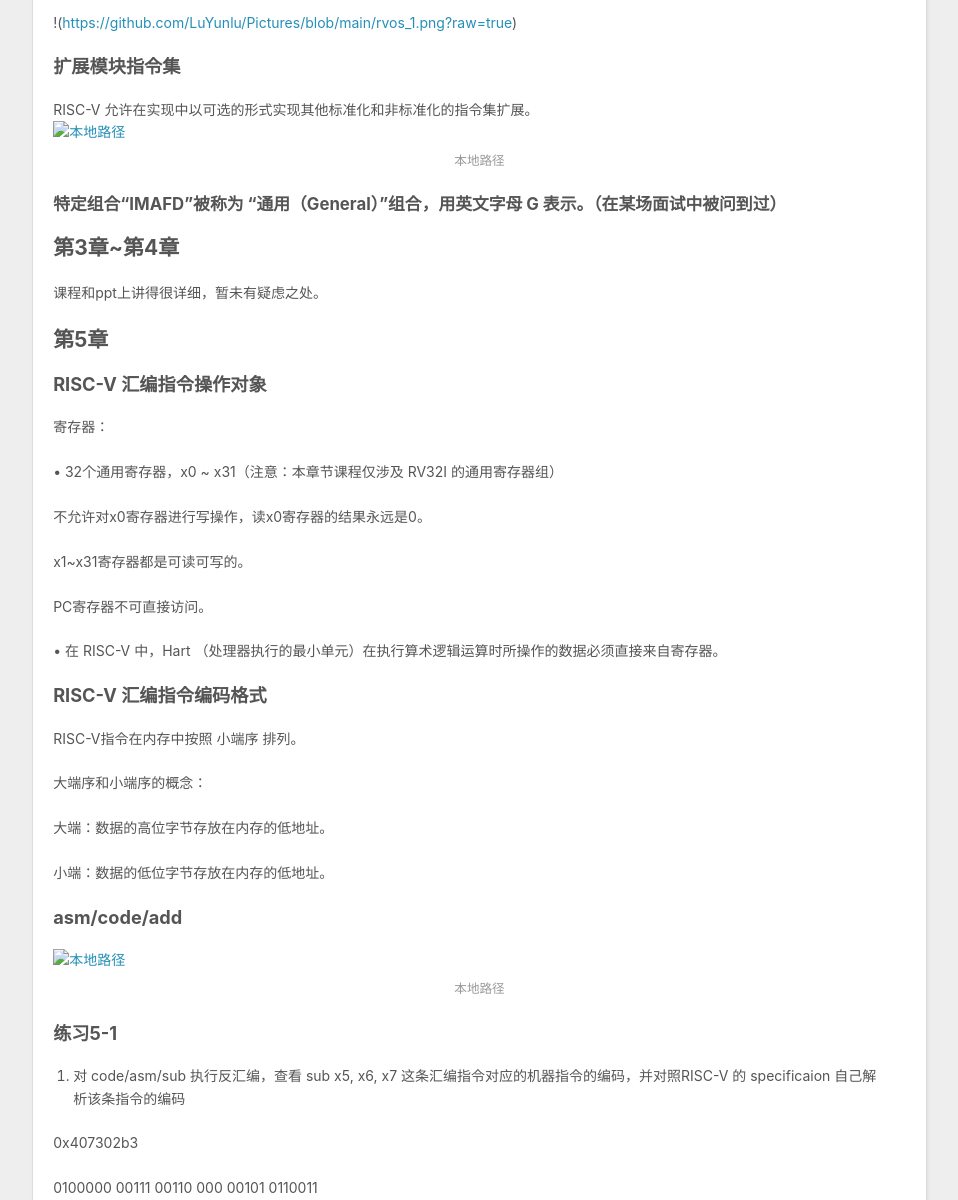
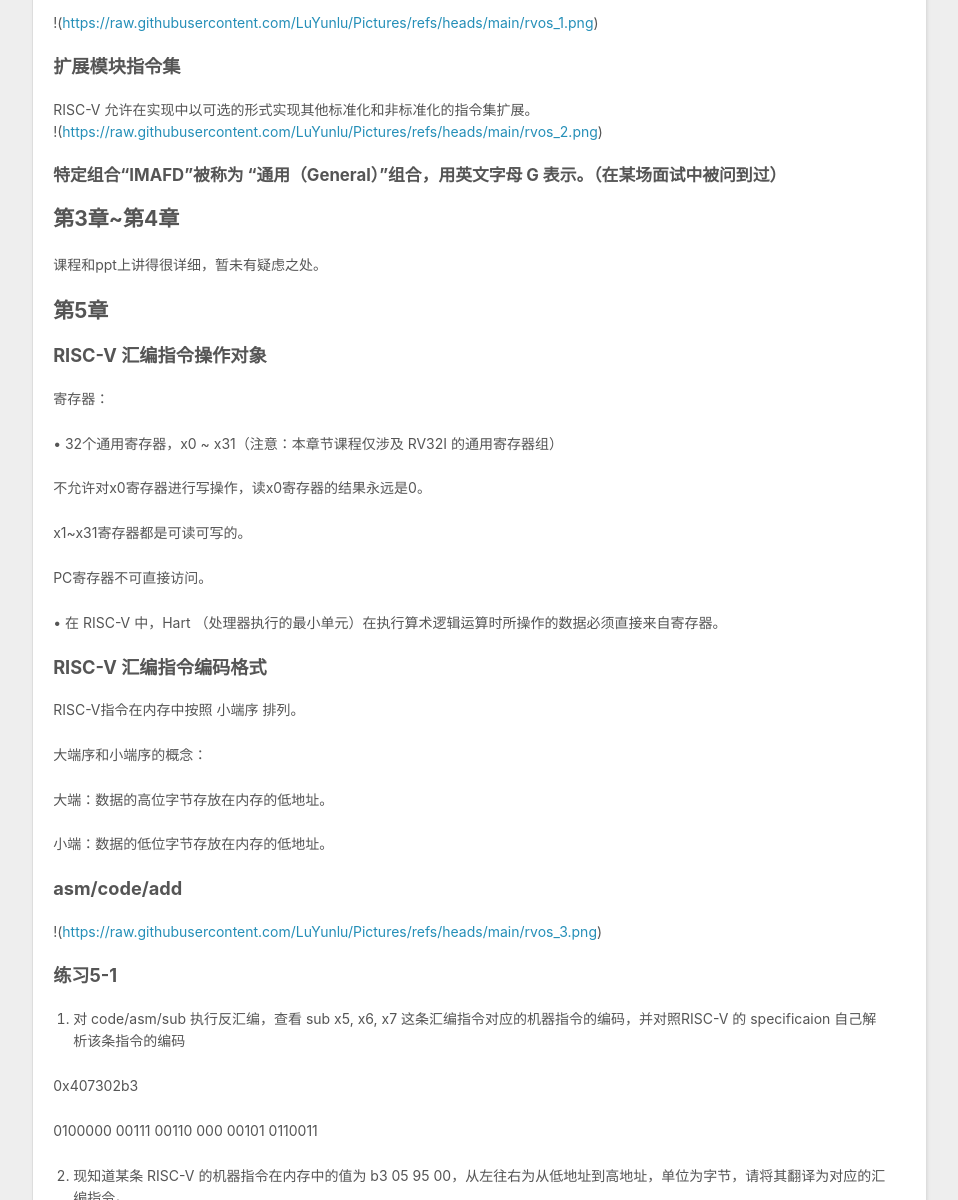
Before and after one commit to LuYunlu/LuYunlu.github.io, a plain HTML site: page 2024/11/16/Learning——Develop RISC-V OS（PLCT Mr.Wang）/index.html in a window 1280 px wide. Shown: the part 2520-3720 px from the top of the page, without its empty margins (8-966 px from the left). Drawn offline with Linux system fonts and the light colour scheme.

Commit message:
Site updated: 2024-11-23 22:10:20

```diff
--- a/2024/11/16/Learning——Develop RISC-V OS（PLCT Mr.Wang）/index.html
+++ b/2024/11/16/Learning——Develop RISC-V OS（PLCT Mr.Wang）/index.html
@@ -13,13 +13,10 @@
 <meta property="og:site_name" content="Hexo">
 <meta property="og:description" content="第0章下载源码git clone https:&#x2F;&#x2F;gitee.com&#x2F;unicornx&#x2F;riscv-operating-system-mooc.git 运行环境推荐使用 Ubuntu 20.04，Ubuntu 20.04 是目前最新的 Ubuntu 长期稳定发行版，在这个环境下安装运行环境也最简单。 有些同学向汪老师反映希望仍然使用Ubuntu 18.04，因为 Ubunt 18.04 的官方源还">
 <meta property="og:locale" content="en_US">
-<meta property="og:image" content="http://example.com/.%5Cwangpic%5Crvos_2.png">
-<meta property="og:image" content="http://example.com/.%5Cwangpic%5Crvos_3.png">
 <meta property="article:published_time" content="2024-11-16T03:07:43.000Z">
-<meta property="article:modified_time" content="2024-11-23T14:06:48.543Z">
+<meta property="article:modified_time" content="2024-11-23T14:10:10.866Z">
 <meta property="article:author" content="John Doe">
 <meta name="twitter:card" content="summary">
-<meta name="twitter:image" content="http://example.com/.%5Cwangpic%5Crvos_2.png">
 
     <link rel="alternate" href="/atom.xml" title="Hexo" type="application/atom+xml">
 
@@ -137,8 +134,8 @@ $ cd $HOME/ws
 <p>冯诺依曼架构（学计组时都是以冯诺依曼架构入门）：<br>指令和数据不加区别地存储在存储器中，经由同一个总线传输。优点是总线开销小，控制逻辑实现更简单；缺点是执行效率低。大型的服务器、台式机用冯诺依曼架构。</p>
 <h2 id="第2章"><a href="#第2章" class="headerlink" title="第2章"></a>第2章</h2><h3 id="模块化的-ISA"><a href="#模块化的-ISA" class="headerlink" title="模块化的 ISA"></a>模块化的 ISA</h3><p>模块化 ISA的定义: 由 1 个基本整数指令集 + 多个可选的扩展指令集组成。基础指令集是固定的，永远不会改变。</p>
 <h3 id="基本整数（Integer）指令集"><a href="#基本整数（Integer）指令集" class="headerlink" title="基本整数（Integer）指令集"></a>基本整数（Integer）指令集</h3><p>基本整数（Integer）指令集是唯一强制要求实现的基础指令集，其他指令集都是可选的扩展模块。</p>
-<p>!(<a target="_blank" rel="noopener" href="https://github.com/LuYunlu/Pictures/blob/main/rvos_1.png?raw=true">https://github.com/LuYunlu/Pictures/blob/main/rvos_1.png?raw=true</a>)</p>
-<h3 id="扩展模块指令集"><a href="#扩展模块指令集" class="headerlink" title="扩展模块指令集"></a>扩展模块指令集</h3><p>RISC-V 允许在实现中以可选的形式实现其他标准化和非标准化的指令集扩展。<br><img src="/.%5Cwangpic%5Crvos_2.png" alt="本地路径"></p>
+<p>!(<a target="_blank" rel="noopener" href="https://raw.githubusercontent.com/LuYunlu/Pictures/refs/heads/main/rvos_1.png">https://raw.githubusercontent.com/LuYunlu/Pictures/refs/heads/main/rvos_1.png</a>)</p>
+<h3 id="扩展模块指令集"><a href="#扩展模块指令集" class="headerlink" title="扩展模块指令集"></a>扩展模块指令集</h3><p>RISC-V 允许在实现中以可选的形式实现其他标准化和非标准化的指令集扩展。<br>!(<a target="_blank" rel="noopener" href="https://raw.githubusercontent.com/LuYunlu/Pictures/refs/heads/main/rvos_2.png">https://raw.githubusercontent.com/LuYunlu/Pictures/refs/heads/main/rvos_2.png</a>)</p>
 <h4 id="特定组合“IMAFD”被称为-“通用（General）”组合，用英文字母-G-表示。（在某场面试中被问到过）"><a href="#特定组合“IMAFD”被称为-“通用（General）”组合，用英文字母-G-表示。（在某场面试中被问到过）" class="headerlink" title="特定组合“IMAFD”被称为 “通用（General）”组合，用英文字母 G 表示。（在某场面试中被问到过）"></a>特定组合“IMAFD”被称为 “通用（General）”组合，用英文字母 G 表示。（在某场面试中被问到过）</h4><h2 id="第3章-第4章"><a href="#第3章-第4章" class="headerlink" title="第3章~第4章"></a>第3章~第4章</h2><p>课程和ppt上讲得很详细，暂未有疑虑之处。</p>
 <h2 id="第5章"><a href="#第5章" class="headerlink" title="第5章"></a>第5章</h2><h3 id="RISC-V-汇编指令操作对象"><a href="#RISC-V-汇编指令操作对象" class="headerlink" title="RISC-V 汇编指令操作对象"></a>RISC-V 汇编指令操作对象</h3><p>寄存器：</p>
 <p>• 32个通用寄存器，x0 ~ x31（注意：本章节课程仅涉及 RV32I 的通用寄存器组）</p>
@@ -150,7 +147,7 @@ $ cd $HOME/ws
 <p>大端序和小端序的概念：</p>
 <p>大端：数据的高位字节存放在内存的低地址。</p>
 <p>小端：数据的低位字节存放在内存的低地址。</p>
-<h3 id="asm-code-add"><a href="#asm-code-add" class="headerlink" title="asm&#x2F;code&#x2F;add"></a>asm&#x2F;code&#x2F;add</h3><p><img src="/.%5Cwangpic%5Crvos_3.png" alt="本地路径"></p>
+<h3 id="asm-code-add"><a href="#asm-code-add" class="headerlink" title="asm&#x2F;code&#x2F;add"></a>asm&#x2F;code&#x2F;add</h3><p>!(<a target="_blank" rel="noopener" href="https://raw.githubusercontent.com/LuYunlu/Pictures/refs/heads/main/rvos_3.png">https://raw.githubusercontent.com/LuYunlu/Pictures/refs/heads/main/rvos_3.png</a>)</p>
 <h3 id="练习5-1"><a href="#练习5-1" class="headerlink" title="练习5-1"></a>练习5-1</h3><ol>
 <li>对 code&#x2F;asm&#x2F;sub 执⾏反汇编，查看 sub x5, x6, x7 这条汇编指令对应的机器指令的编码，并对照RISC-V 的 specificaion ⾃⼰解析该条指令的编码</li>
 </ol>
```
Also changed, not shown: index.html (+3 -3 lines).
